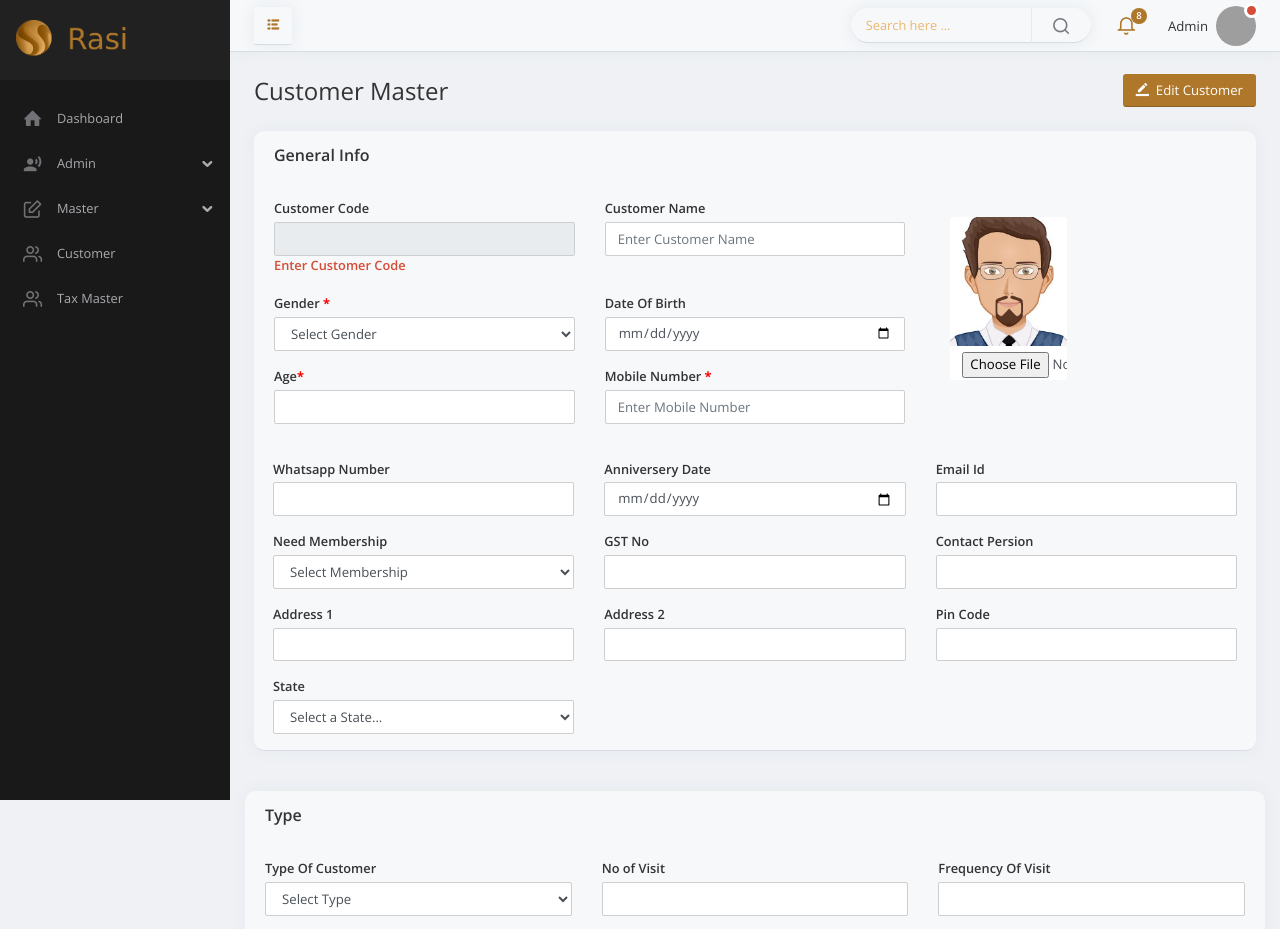
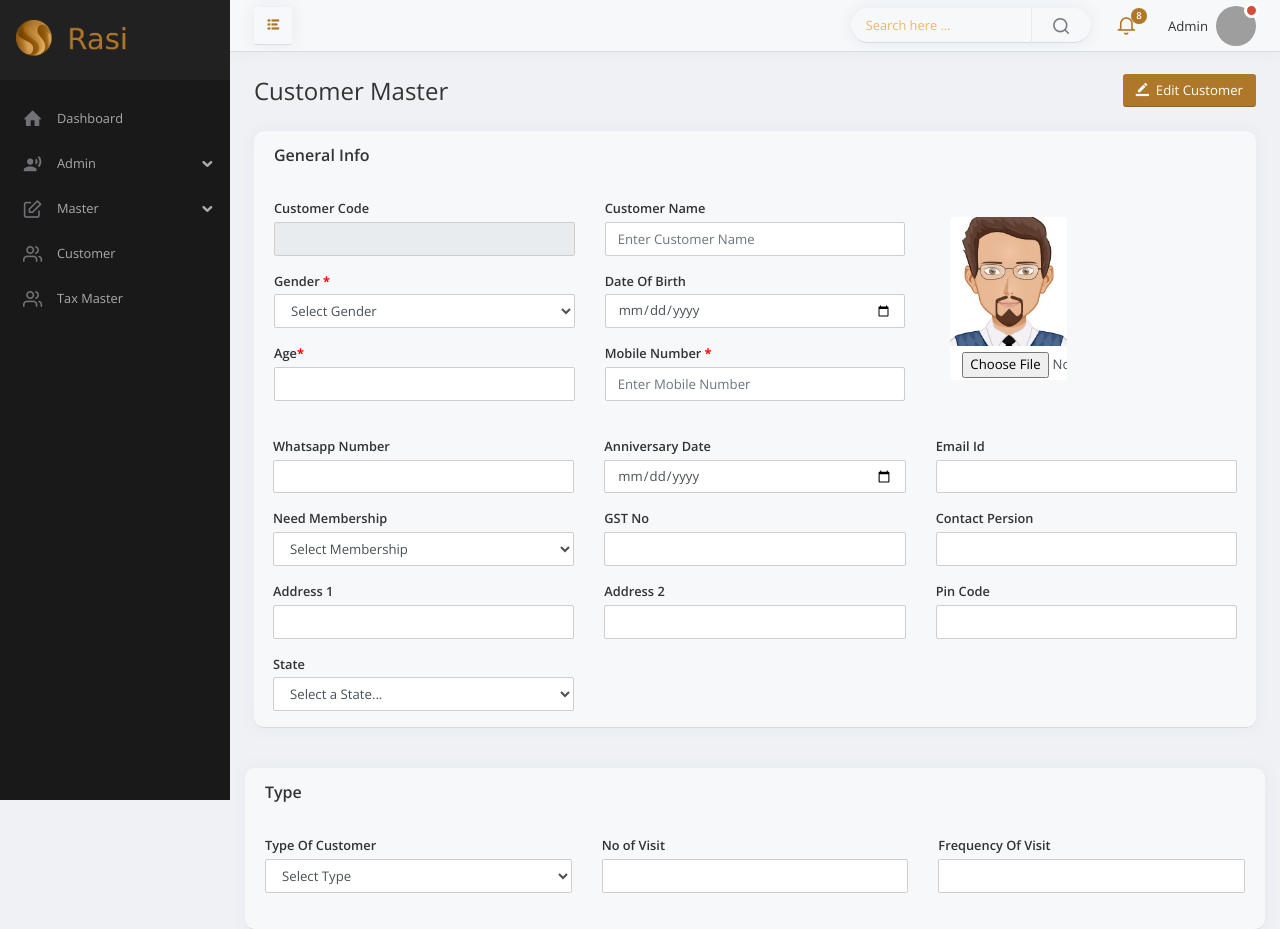
Before and after one commit to Anony-RK/dommy, a PHP site: page /rasi-1234/customer in a window 1280 px wide. Shown: the top 929 px of the page. Run offline with PHP 8.4, Linux system fonts and the light colour scheme; data comes from the database, SQL or seed files in the repository; data that the repository does not hold is empty; some libraries are stand-ins or nearby versions; some web fonts are replaced; grey boxes are pictures that could not be loaded.

Commit message:
anniversary

```diff
--- a/include/templates/customer.php
+++ b/include/templates/customer.php
@@ -124,7 +124,7 @@ if($idupd>0)
                                             <div class="form-group">
                                                 <label >Customer Code</label>
                                                 <input type="text" tabindex="1" readonly  class="form-control" id="customercode" name="customerCode" value="<?php if(isset($customercode )) echo $customercode ; ?>" >
-                                                <label id="customeridcheck" class="text-danger">Enter Customer Code</label>
+                                                <!-- <label id="customeridcheck" class="text-danger">Enter Customer Code</label> -->
 
                                             </div>
                                         </div>
@@ -220,9 +220,9 @@ if($idupd>0)
 
                                         <div class="col-xl-4 col-lglg-4 col-md-6 col-sm-6 col-12">
                                             <div class="form-group">
-                                                <label for="disabledInput">Anniversery Date</label>
+                                                <label for="disabledInput">Anniversary Date</label>
                                                 <input type="date" tabindex="6" id="anniverserydate" name="anniverserydate" class="form-control" value="<?php if(isset($anniverserydate )) echo $anniverserydate ; ?>">
-                                                <label id="anniverserydatecheck" class="text-danger">Select Anniversery Date</label>
+                                                <label id="anniverserydatecheck" class="text-danger">Select Anniversary Date</label>
                                             </div>
                                         </div>
 
--- a/include/templates/editcustomer.php
+++ b/include/templates/editcustomer.php
@@ -60,7 +60,7 @@ if($mscid==3)
 											  <th>Age</th>
 											  <th>Mobile Number</th>
 											  <th>Whatsapp Number</th>
-											  <th>Anniversery Date</th>
+											  <th>Anniversary Date</th>
 											  <th>Email Id</th>
 											  <th>Need Membership</th>
 
```
